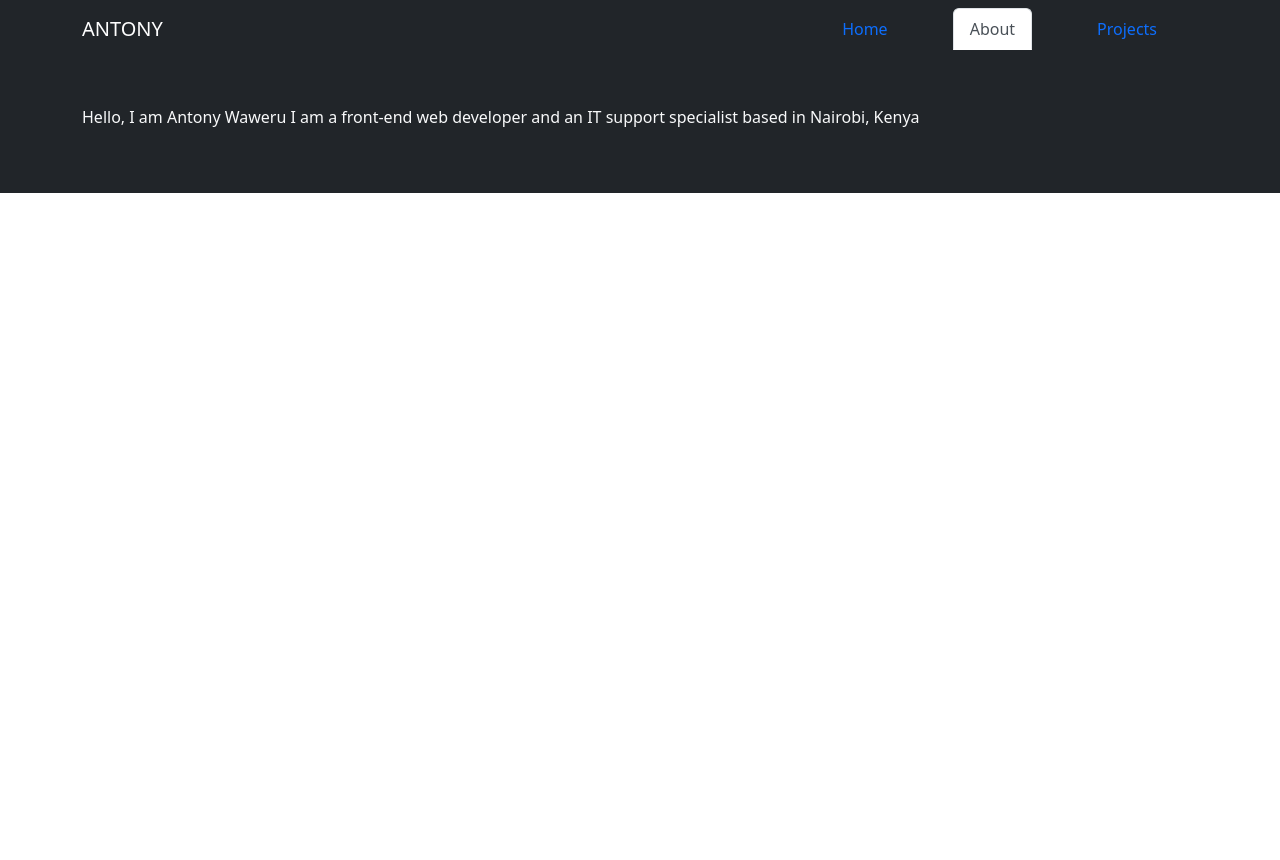
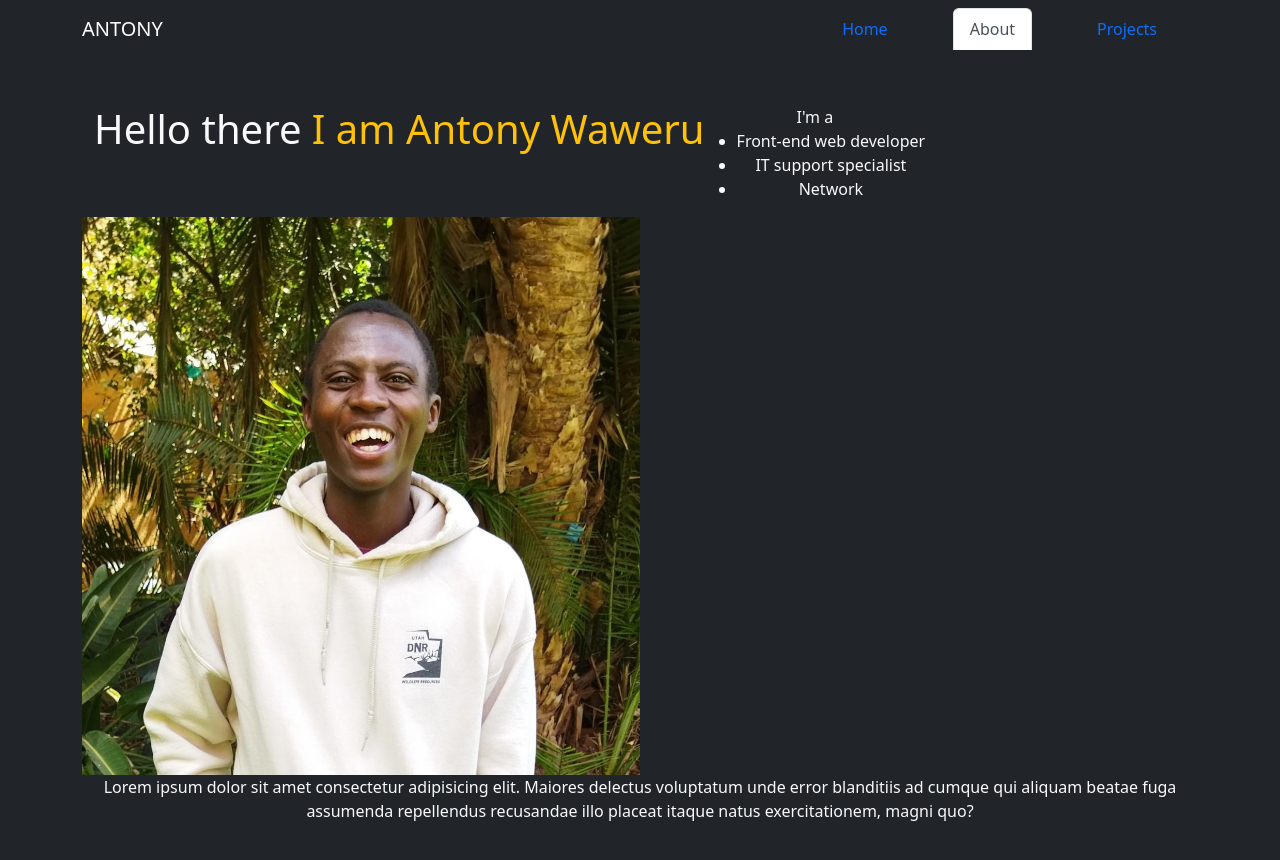
Before and after one commit to Tonnie-18/MY_portfolio_site, a plain HTML site: page index.html in a window 1280 px wide. Both pictures are taken after a click on the link "About". Before the commit the page ends 800 px from the top, so only its background shows below. Drawn offline with nearby package versions, Linux system fonts and the light colour scheme.

Commit message:
first commit

```diff
--- a/index.html
+++ b/index.html
@@ -35,27 +35,26 @@
     <!--Showcase-->
     <section class="bg-dark text-light p-5 text-center">
       <div class="container">
-          <div class="tab-content d-flex">
-            <!-- Home pane -->
-            <div id="home" class="tab-pane fade-in-active">
-              <h1 class="welcome">Hello there<div class="text-warning name">  I am Antony    Waweru</div></h1>
-              <div class="wrapper">
+        <div class="tab-content">
+          <div class="tab-pane container active d-sm-flex" id="home"
+           <div class="home-text ">
+            <h1 class="welcome">Hello there<span class="text-warning name">  I am Antony    Waweru</span></h1>
+            <div class="wrapper">
                 <div class="static-txt">I'm a</div>
                 <ul class="dynamic-txt">
                   <li><span>Front-end web developer</span></li>
                   <li><span>IT support specialist</span></li>
                   <li><span>Network</span></li>
                 </ul>
-              </div>
-              <div>
-                <img class="img-fluid w-50 h-50 d-none d-sm-block d-md-block"src="tonnie.jpeg" alt="">
-              </div>
             </div>
-            <!-- About pane -->
-            <div id="About" class="tab-pane fade">
-              <p>Hello, I am Antony Waweru I am  a front-end web developer  and an IT support specialist based in Nairobi, Kenya</p>
-            </div>
+           </div>
+           <div>
+            <img class="img-fluid w-50 h-50 d-none d-sm-block d-md-block"src="tonnie.jpeg" alt="">
+           </div>
           </div>
+          <div class="tab-pane container fade" id="About">Lorem ipsum dolor sit amet consectetur adipisicing elit. Maiores delectus voluptatum unde error blanditiis ad cumque qui aliquam beatae fuga assumenda repellendus recusandae illo placeat itaque natus exercitationem, magni quo?</div>
+          <div class="tab-pane container fade" id="Projects">Lorem ipsum dolor sit, amet consectetur adipisicing elit. Repudiandae eveniet accusamus architecto optio incidunt tempore necessitatibus dolorum nihil voluptas, eos dolorem eaque eum perspiciatis blanditiis impedit atque fuga neque suscipit laudantium corrupti laboriosam quo qui? Doloremque itaque, ab unde odit ducimus eum placeat a nihil omnis exercitationem sequi reiciendis earum?</div>
+        </div>
       </div>
     </section>
     <script src="https://cdn.jsdelivr.net/npm/bootstrap@5.2.0/dist/js/bootstrap.bundle.min.js" integrity="sha384-A3rJD856KowSb7dwlZdYEkO39Gagi7vIsF0jrRAoQmDKKtQBHUuLZ9AsSv4jD4Xa" crossorigin="anonymous"></script>
--- a/style.css
+++ b/style.css
@@ -1,4 +1,4 @@
-.wrapper{
+/* .wrapper{
     display: inline-flex;
 }
 
@@ -25,7 +25,7 @@
     animation: slide 10s steps(3)infinite;
 }
 
-@keyframes slide{
+@keyframes slie{
     100%{
         top: -360px;
     }
@@ -46,7 +46,7 @@
     animation: typing 1.5s steps(7)infinite;
 }
 
-@keyframes typing{
+@keyframes typin{
     100%{
         left:100%;
         margin: 0 -35px 0 35px;
```
